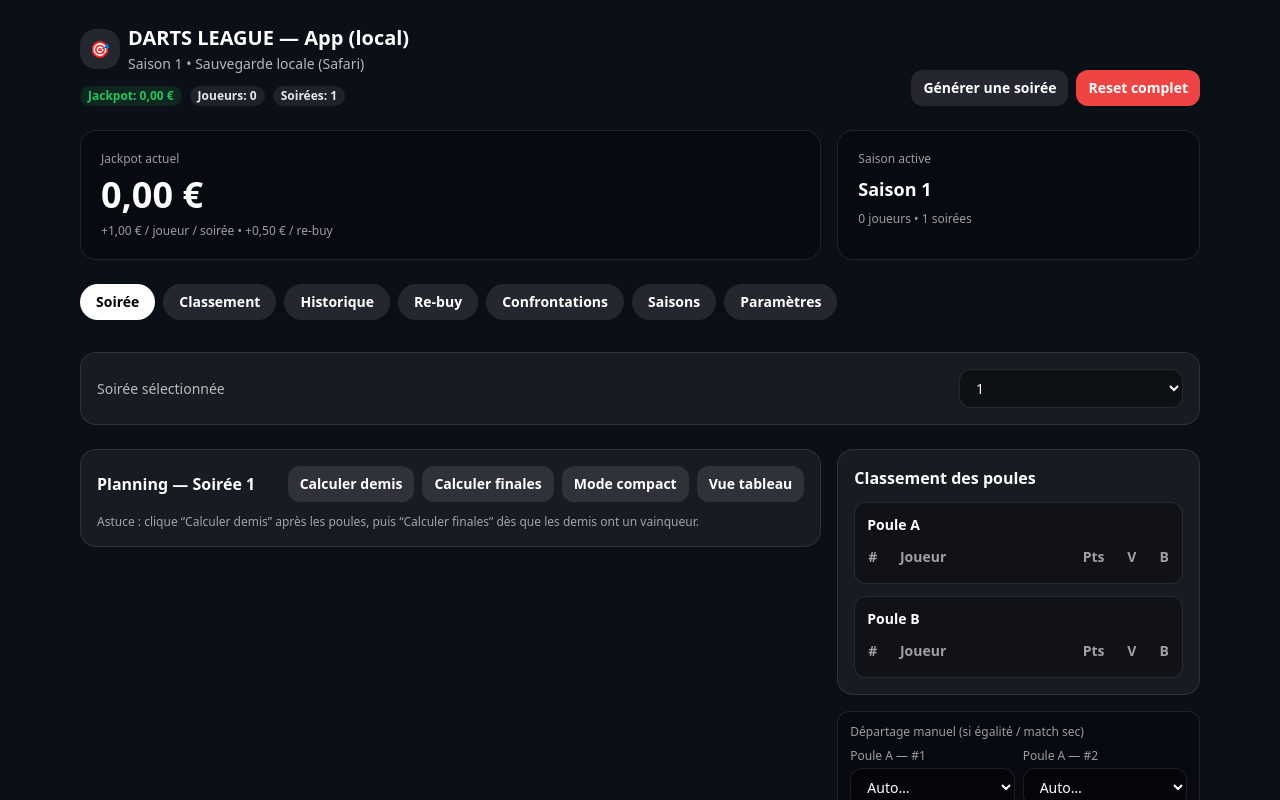
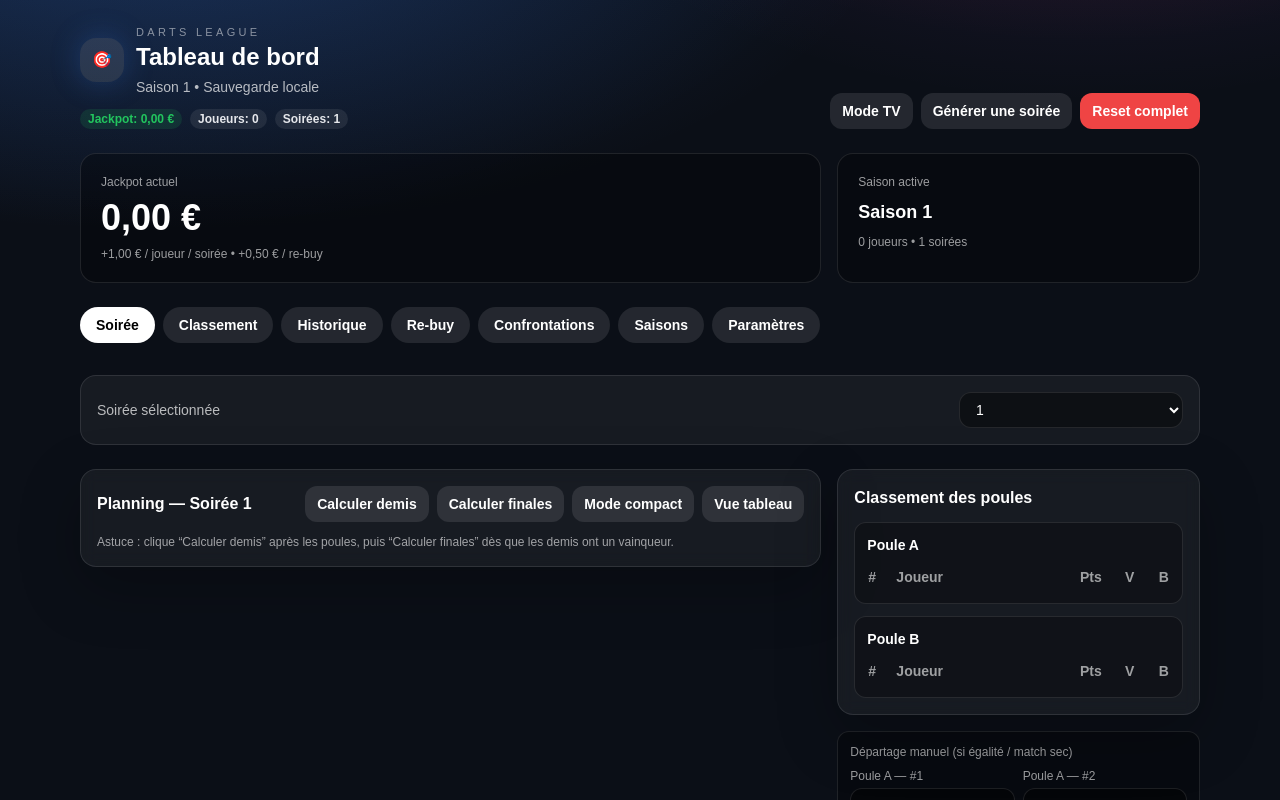
Before and after one commit to RaZ0R667/darts-league-vierge, a React (Vite) app: page / in a window 1280 px wide. Shown: the top 800 px of the page. Built offline with nearby package versions, Linux system fonts and the light colour scheme.

Commit message:
Add premium UI styling and TV mode

```diff
--- a/src/App.tsx
+++ b/src/App.tsx
@@ -551,7 +551,7 @@ function Section({
   children: React.ReactNode;
 }) {
   return (
-    <div className="rounded-2xl border border-white/10 bg-white/5 p-4 shadow-sm">
+    <div className="rounded-2xl border border-white/10 bg-white/5 p-4 shadow-[0_20px_60px_rgba(0,0,0,0.25)] backdrop-blur">
       <div className="mb-3 flex flex-col gap-2 sm:flex-row sm:items-center sm:justify-between">
         <h2 className="text-base font-semibold text-white">{title}</h2>
         {right}
@@ -620,6 +620,8 @@ export default function App() {
   const importFileRef = useRef<HTMLInputElement | null>(null);
   const [state, setState] = useState<AppState>(() => loadState());
   const [tab, setTab] = useState<"SOIREE" | "CLASSEMENT" | "HISTO" | "REBUY" | "H2H" | "PARAMS" | "SAISONS">("SOIREE");
+  const [tvMode, setTvMode] = useState(false);
+  const [tvIndex, setTvIndex] = useState(0);
   const [compactMode, setCompactMode] = useState<boolean>(() => {
     try {
       return localStorage.getItem("dl_compact_mode") === "1";
@@ -724,6 +726,32 @@ export default function App() {
   const allSoireeNumbers = useMemo(() => {
     return [...currentSeason.soirees].map((s: Soiree) => s.number).sort((a: number, b: number) => a - b);
   }, [currentSeason.soirees]);
+
+  const tvTabs: Array<"SOIREE" | "CLASSEMENT" | "HISTO" | "H2H"> = ["SOIREE", "CLASSEMENT", "HISTO", "H2H"];
+  const tvLabels: Record<string, string> = {
+    SOIREE: "Soirée",
+    CLASSEMENT: "Classement",
+    HISTO: "Historique",
+    H2H: "Confrontations",
+  };
+
+  useEffect(() => {
+    if (!tvMode) return;
+    const idx = tvTabs.indexOf(tab as "SOIREE" | "CLASSEMENT" | "HISTO" | "H2H");
+    setTvIndex(idx >= 0 ? idx : 0);
+  }, [tvMode, tab]);
+
+  useEffect(() => {
+    if (!tvMode) return;
+    const handle = window.setInterval(() => {
+      setTvIndex((prev) => {
+        const next = (prev + 1) % tvTabs.length;
+        setTab(tvTabs[next]);
+        return next;
+      });
+    }, 12000);
+    return () => window.clearInterval(handle);
+  }, [tvMode, tvTabs.length]);
 
   function updateSeason(mutator: (season: Season) => Season) {
     setState((prev) => {
@@ -1334,33 +1362,41 @@ export default function App() {
   }, [currentSeason.players, currentSeason.soirees]);
 
   return (
-    <div className="min-h-screen bg-[#0b0f17] text-white">
+    <div className={`min-h-screen text-white app-shell ${tvMode ? "tv-mode" : ""}`}>
       <div className="mx-auto max-w-6xl px-4 pt-6 pb-24 md:pb-6">
         <div className="mb-6 flex flex-col gap-4 md:flex-row md:items-end md:justify-between">
-          <div>
-            <div className="flex items-center gap-2">
-              <div className="h-10 w-10 rounded-2xl bg-white/10 grid place-items-center">🎯</div>
+          <div className="flex-1">
+            <div className="flex items-center gap-3">
+              <div className="h-11 w-11 rounded-2xl bg-white/10 grid place-items-center shadow-[0_0_30px_rgba(59,130,246,0.25)]">🎯</div>
               <div>
-                <h1 className="text-lg font-bold sm:text-xl">DARTS LEAGUE — App (local)</h1>
-                <div className="mt-0.5 text-xs sm:text-sm text-white/70">
-                  {currentSeason.name} • Sauvegarde locale (Safari)
-                </div>
+                <div className="text-[11px] uppercase tracking-[0.3em] text-white/50">Darts League</div>
+                <h1 className="text-2xl font-extrabold">Tableau de bord</h1>
+                <div className="mt-1 text-sm text-white/70">{currentSeason.name} • Sauvegarde locale</div>
               </div>
             </div>
             <div className="mt-3 flex flex-wrap items-center gap-2">
               <Pill color="#22c55e">Jackpot: {formatEUR(jackpotEUR)}</Pill>
               <Pill>Joueurs: {currentSeason.players.length}</Pill>
               <Pill>Soirées: {currentSeason.soirees.length}</Pill>
+              {tvMode && <Pill color="#38bdf8">MODE TV</Pill>}
+              {tvMode && <Pill>Écran: {tvLabels[tab] ?? tab}</Pill>}
             </div>
           </div>
 
           <div className="flex flex-wrap gap-2">
-            <Button variant="ghost" onClick={() => startNewSoiree()}>
-              Générer une soirée
+            <Button variant={tvMode ? "primary" : "ghost"} onClick={() => setTvMode((v) => !v)}>
+              {tvMode ? "Quitter Mode TV" : "Mode TV"}
             </Button>
-            <Button variant="danger" onClick={() => resetAll()}>
-              Reset complet
-            </Button>
+            {!tvMode && (
+              <Button variant="ghost" onClick={() => startNewSoiree()}>
+                Générer une soirée
+              </Button>
+            )}
+            {!tvMode && (
+              <Button variant="danger" onClick={() => resetAll()}>
+                Reset complet
+              </Button>
+            )}
           </div>
         </div>
 
@@ -1381,7 +1417,7 @@ export default function App() {
           </div>
         </div>
 
-        <div className="mb-6 hidden md:flex gap-2 overflow-x-auto pb-2">
+        <div className="mb-6 hidden md:flex gap-2 overflow-x-auto pb-2 tv-hide">
           {(
             [
               ["SOIREE", "Soirée"],
@@ -1405,7 +1441,7 @@ export default function App() {
           ))}
         </div>
 
-        <div className="md:hidden fixed bottom-0 left-0 right-0 z-40 border-t border-white/10 bg-[#0b0f17]/95 backdrop-blur">
+        <div className="md:hidden fixed bottom-0 left-0 right-0 z-40 border-t border-white/10 bg-[#0b0f17]/95 backdrop-blur tv-hide">
           <div className="mx-auto flex max-w-6xl items-center justify-between px-3 py-2">
             {(
               [
@@ -1432,7 +1468,7 @@ export default function App() {
         </div>
 
         {tab !== "PARAMS" && tab !== "SAISONS" && (
-          <div className="mb-6 flex flex-col gap-3 rounded-2xl border border-white/10 bg-white/5 p-4 sm:flex-row sm:items-center sm:justify-between">
+          <div className="mb-6 flex flex-col gap-3 rounded-2xl border border-white/10 bg-white/5 p-4 sm:flex-row sm:items-center sm:justify-between tv-hide">
             <div className="text-sm text-white/70">Soirée sélectionnée</div>
             <div className="w-full sm:w-56">
               <Select
--- a/src/index.css
+++ b/src/index.css
@@ -1,6 +1,8 @@
 @tailwind base;
 @tailwind components;
 @tailwind utilities;
+
+@import url("https://fonts.googleapis.com/css2?family=Space+Grotesk:wght@400;500;600;700&family=Syne:wght@600;700&display=swap");
 
 :root {
   color-scheme: dark;
@@ -13,7 +15,34 @@
 body {
   margin: 0;
   min-height: 100vh;
-  background: #0b0f17;
+  background: radial-gradient(1200px 600px at 10% -10%, rgba(59, 130, 246, 0.18), transparent 60%),
+    radial-gradient(900px 500px at 85% -20%, rgba(244, 63, 94, 0.18), transparent 60%),
+    radial-gradient(700px 400px at 50% 110%, rgba(34, 197, 94, 0.18), transparent 60%),
+    #0b0f17;
+  font-family: "Space Grotesk", "Syne", sans-serif;
+}
+
+.app-shell {
+  background:
+    radial-gradient(1200px 600px at 15% -10%, rgba(59, 130, 246, 0.2), transparent 60%),
+    radial-gradient(1000px 600px at 85% -20%, rgba(168, 85, 247, 0.15), transparent 60%),
+    radial-gradient(900px 500px at 40% 115%, rgba(34, 197, 94, 0.15), transparent 60%);
+}
+
+.app-shell h1 {
+  font-family: "Syne", "Space Grotesk", sans-serif;
+}
+
+.tv-mode {
+  font-size: 1.05rem;
+}
+
+.tv-mode .tv-hide {
+  display: none !important;
+}
+
+.tv-mode .max-w-6xl {
+  max-width: 1200px;
 }
 
 .winner-anim {
```
